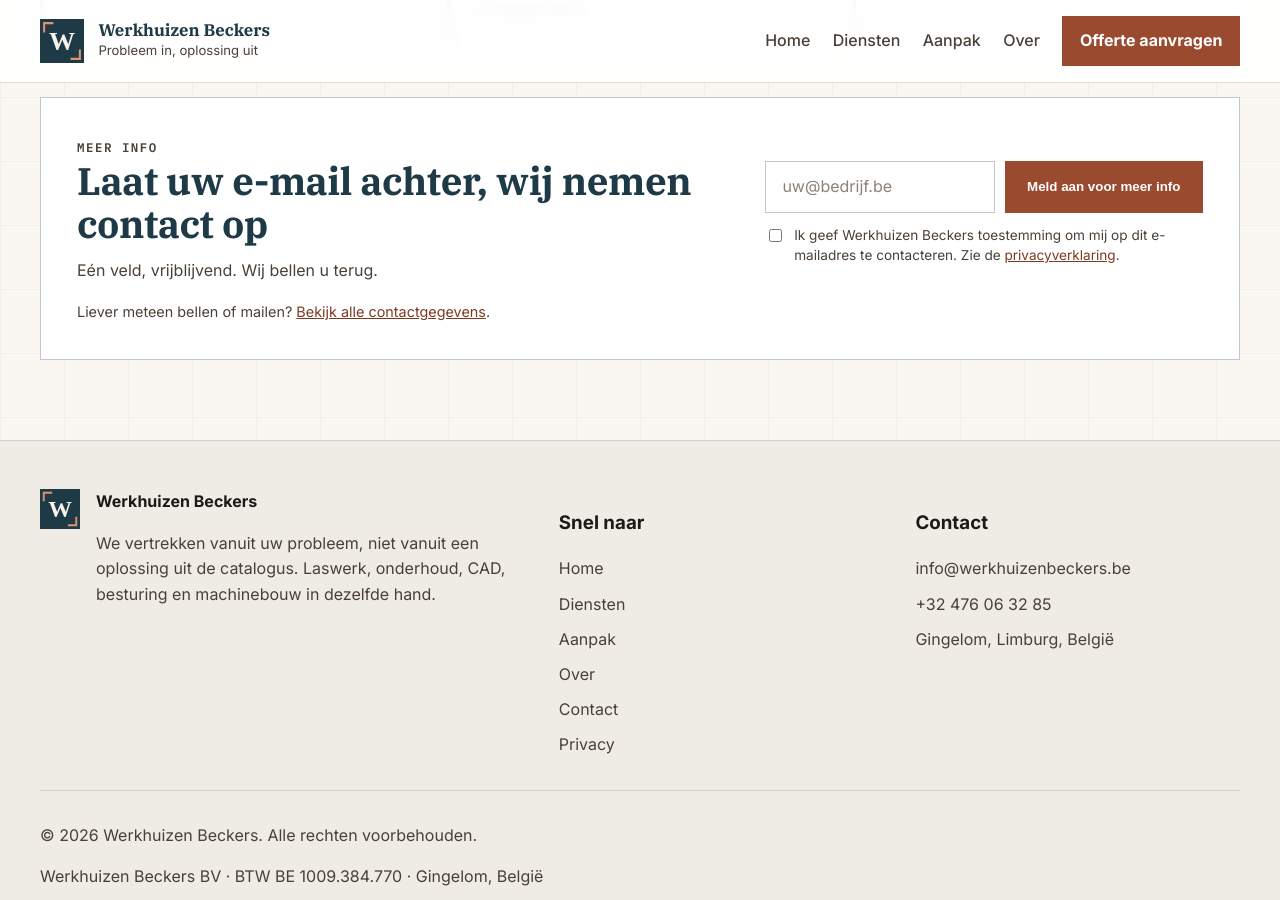
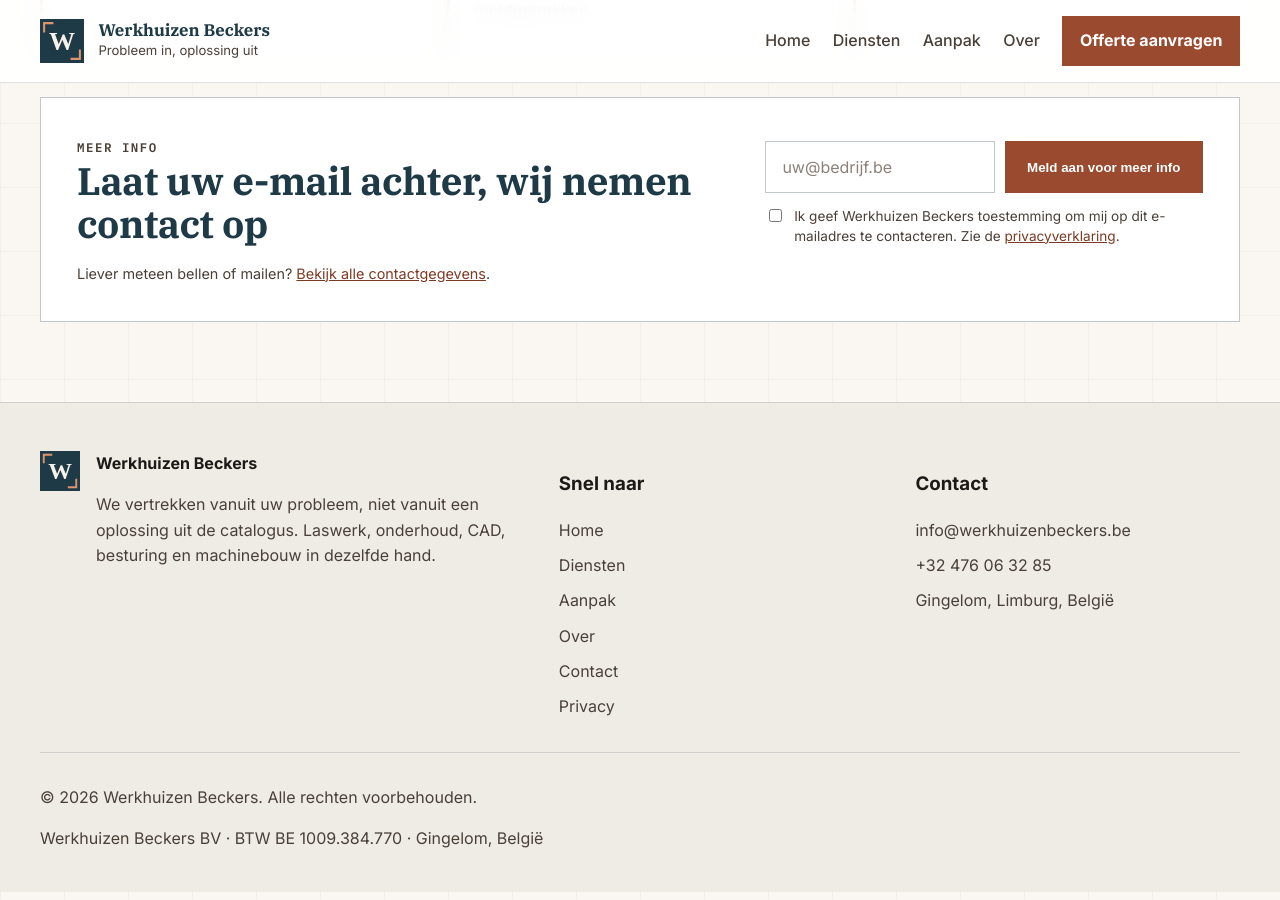
Before and after one commit to servicesbeckers/WerkhuizenBeckers, a Jekyll site: the page built from index.md, in a window 1280 px wide and 900 px high, scrolled down 2210 px. Built offline with Jekyll 4.4.1, drawn with Linux system fonts in a browser that asks for light colours.

Commit message:
Verwijder losse zin onder home-CTA
Co-Authored-By: Claude Opus 4.8 <noreply@anthropic.com>

```diff
--- a/index.md
+++ b/index.md
@@ -180,7 +180,6 @@ description: Werkhuizen Beckers vertrekt vanuit uw probleem, niet vanuit een opl
     <div>
       <p class="eyebrow">Meer info</p>
       <h2>Laat uw e-mail achter, wij nemen contact op</h2>
-      <p>Eén veld, vrijblijvend. Wij bellen u terug.</p>
       <p class="cta-alt">Liever meteen bellen of mailen? <a href="{{ '/contact/' | relative_url }}">Bekijk alle contactgegevens</a>.</p>
     </div>
 
```
